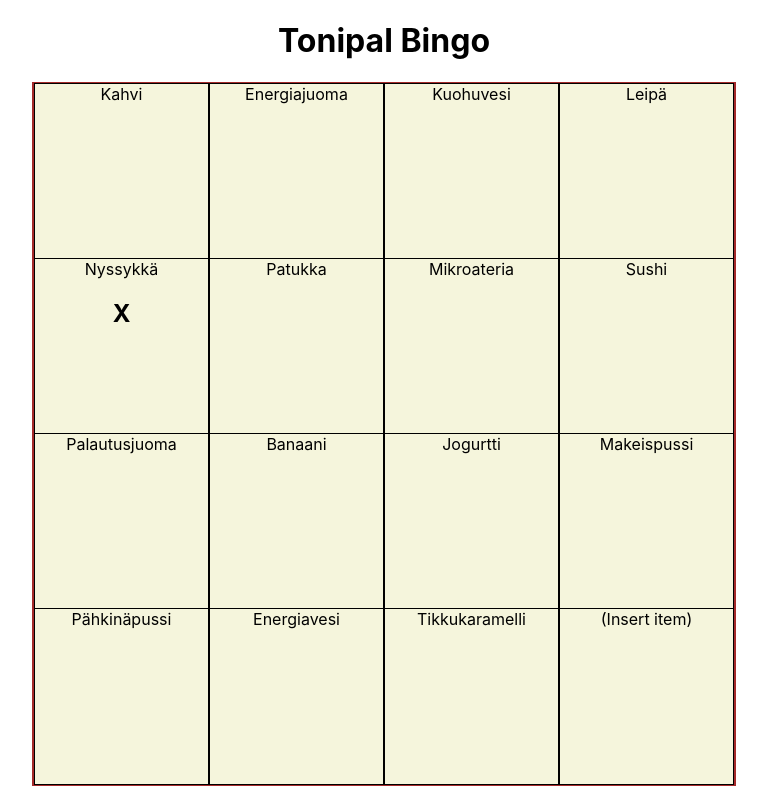
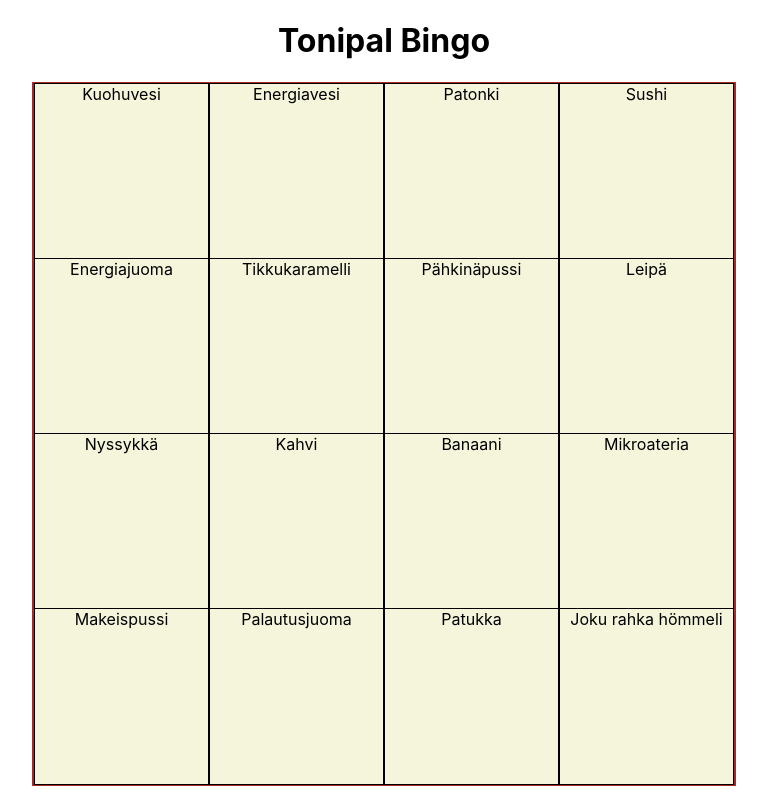
Before and after one commit to ExcavatorZ/tonipal-bingo, a React (Create React App) app: page / in a window 1280 px wide. Shown: the whole page, without its empty margins (256-1023 px from the left). Built offline with nearby package versions, Linux system fonts and the light colour scheme.

Commit message:
Added working randomizer.

```diff
--- a/src/App.js
+++ b/src/App.js
@@ -1,28 +1,30 @@
 import './index.css';
 import Checkmark from './components/Checkmark';
+import Randomizer from './components/Randomizer';
 
 function App() {
+  const itemList = Randomizer()
+
   return (
     <div className="App">
       <h1>Tonipal Bingo</h1>
       <section id="table">
-
-        <div class="box a">Kahvi<Checkmark /></div>
-        <div class="box b">Energiajuoma<Checkmark /></div>
-        <div class="box c">Kuohuvesi<Checkmark /></div>
-        <div class="box d">Leipä<Checkmark /></div>
-        <div class="box e">Nyssykkä<h1>X</h1></div>
-        <div class="box f">Patukka<Checkmark /></div>
-        <div class="box g">Mikroateria<Checkmark /></div>
-        <div class="box h">Sushi<Checkmark /></div>
-        <div class="box i">Palautusjuoma<Checkmark /></div>
-        <div class="box j">Banaani<Checkmark /></div>
-        <div class="box k">Jogurtti<Checkmark /></div>
-        <div class="box l">Makeispussi<Checkmark /></div>
-        <div class="box m">Pähkinäpussi<Checkmark /></div>
-        <div class="box n">Energiavesi<Checkmark /></div>
-        <div class="box o">Tikkukaramelli<Checkmark /></div>
-        <div class="box p">(Insert item)<Checkmark /></div>
+        <div class="box a">{itemList[0]}<Checkmark /></div>
+        <div class="box b">{itemList[1]}<Checkmark /></div>
+        <div class="box c">{itemList[2]}<Checkmark /></div>
+        <div class="box d">{itemList[3]}<Checkmark /></div>
+        <div class="box e">{itemList[4]}<Checkmark /></div>
+        <div class="box f">{itemList[5]}<Checkmark /></div>
+        <div class="box g">{itemList[6]}<Checkmark /></div>
+        <div class="box h">{itemList[7]}<Checkmark /></div>
+        <div class="box i">{itemList[8]}<Checkmark /></div>
+        <div class="box j">{itemList[9]}<Checkmark /></div>
+        <div class="box k">{itemList[10]}<Checkmark /></div>
+        <div class="box l">{itemList[11]}<Checkmark /></div>
+        <div class="box m">{itemList[12]}<Checkmark /></div>
+        <div class="box n">{itemList[13]}<Checkmark /></div>
+        <div class="box o">{itemList[14]}<Checkmark /></div>
+        <div class="box p">{itemList[15]}<Checkmark /></div>
       </section>
     </div>
   );
--- /dev/null
+++ b/src/components/Randomizer.js
@@ -0,0 +1,13 @@
+const bingoItems = ["Kahvi", "Energiajuoma", "Kuohuvesi", "Leipä", "Nyssykkä", "Patukka",
+"Mikroateria", "Sushi", "Palautusjuoma", "Banaani", "Joku rahka hömmeli", "Makeispussi",
+"Pähkinäpussi", "Energiavesi", "Tikkukaramelli", "Patonki"];
+
+const Randomizer = () => {
+    const newBingo = bingoItems
+        .map((value) => ({ value, sort: Math.random() }))
+        .sort((a, b) => a.sort - b.sort)
+        .map(({ value }) => value);
+    return newBingo;
+    };
+
+export default Randomizer
```
